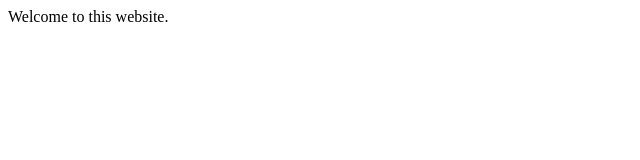
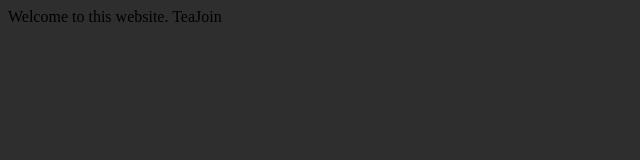
Before and after one commit to saescapa/ffsb, a plain HTML site: page index.html in a window 1280 px wide. Shown: the whole page, without its empty margins (0-640 px from the left). Drawn offline with Linux system fonts and the light colour scheme.

Commit message:
Start-page CSS

```diff
--- a/index.html
+++ b/index.html
@@ -2,8 +2,10 @@
 <html>
   <head>
     <title> TeaJoin </title>
+    <link type="text/css" href="main.css" rel="stylesheet">
   </head>
   <body>
     Welcome to this website.
+    TeaJoin
   </body>
 </html
--- /dev/null
+++ b/main.css
@@ -0,0 +1,3 @@
+body {
+  background-color: #2e2e2e;
+}
```
Also changed, not shown: images/main.css (deleted), 1 other file.
